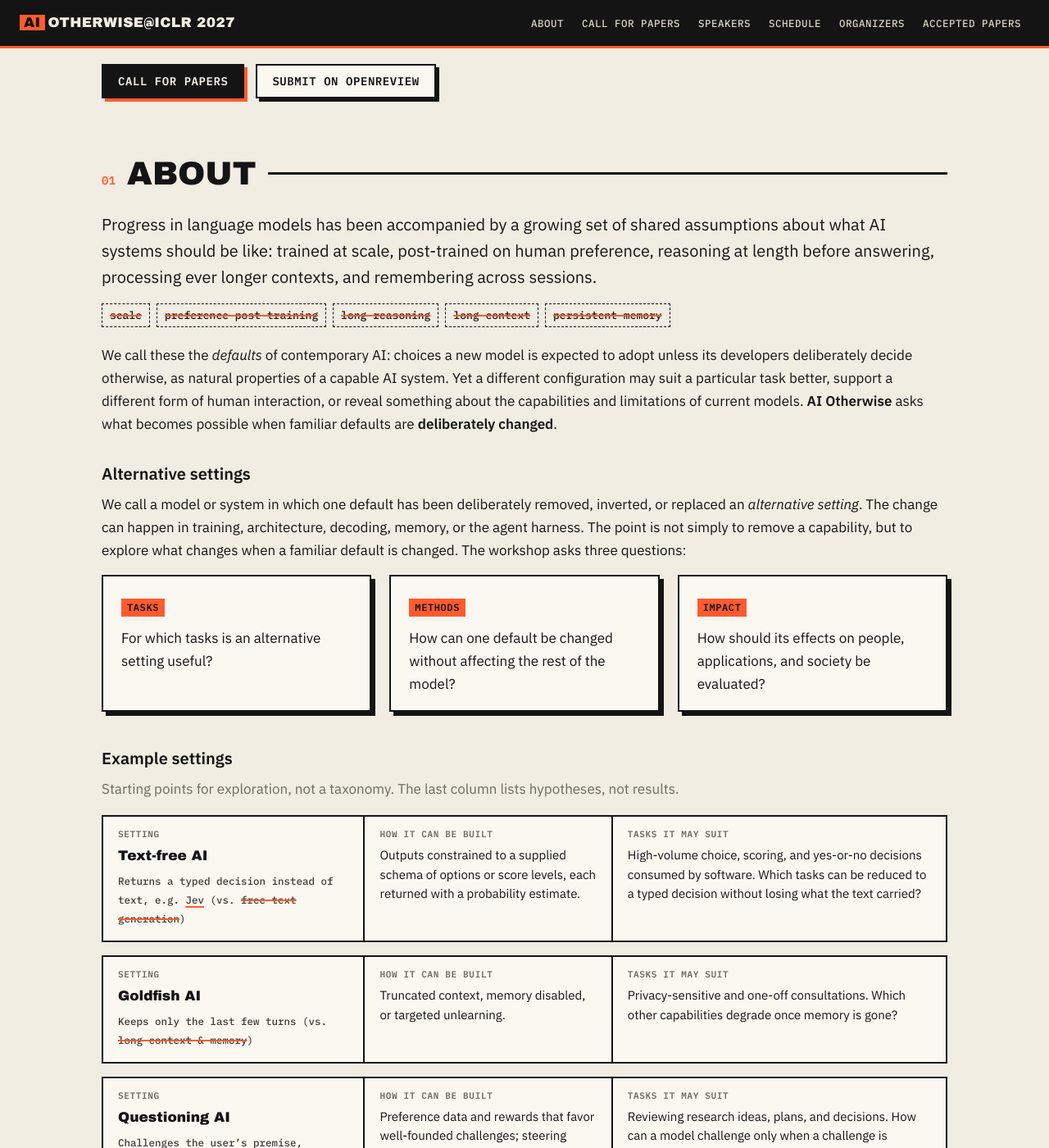
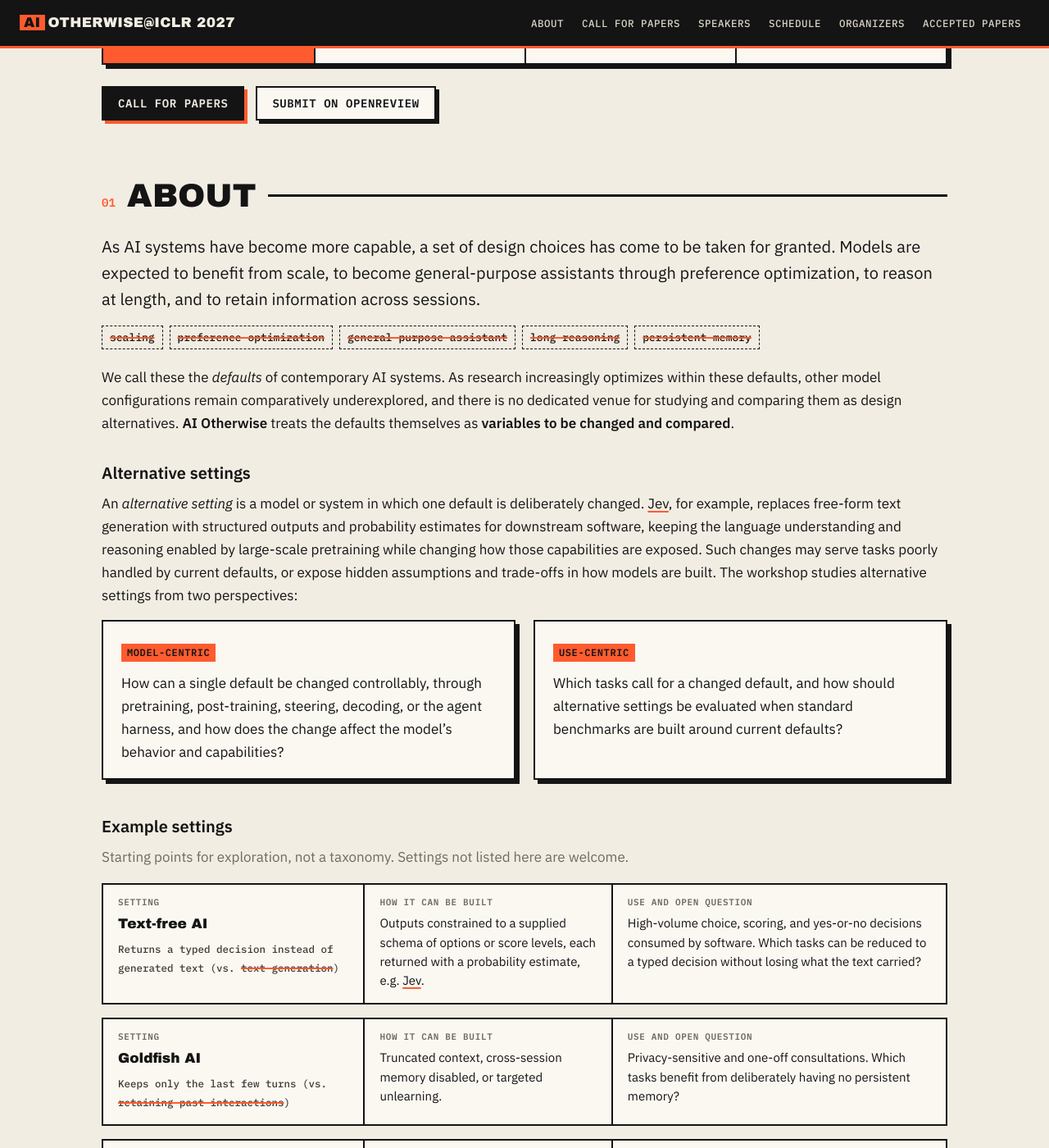
Before and after one commit to siyaqi/siyaqi.github.io, a Jekyll site: the page built from workshop_ai_otherwise/index.html, in a window 1280 px wide and 1400 px high, scrolled down 958 px. Shown: the whole window at 82% size. Built offline with Jekyll 4.4.1, drawn with Linux system fonts in a browser that asks for light colours; some of the changed text lies outside the part shown.

Commit message:
Workshop page: new title and ICLR-style framing from proposal; update tracks, themes, schedule; swap Juho Kim and Sara Hooker
Co-Authored-By: Claude Opus 5.5 (1M context) <noreply@anthropic.com>

```diff
--- a/workshop_ai_otherwise/index.html
+++ b/workshop_ai_otherwise/index.html
@@ -8,10 +8,10 @@ sitemap: false
 <meta charset="utf-8">
 <meta name="viewport" content="width=device-width, initial-scale=1">
 <title>AI Otherwise · ICLR 2027 Workshop</title>
-<meta name="description" content="AI Otherwise: Rethinking What AI Systems Are Assumed to Be. An ICLR 2027 workshop on alternative settings: models and systems in which one default has been deliberately removed, inverted, or replaced.">
+<meta name="description" content="AI Otherwise: Exploring Alternative Paradigms for Artificial Intelligence. An ICLR 2027 workshop on alternative settings: models and systems in which one default of contemporary AI is deliberately changed through training, steering, decoding, or the agent harness.">
 <meta name="robots" content="noindex">
 <meta property="og:title" content="AI Otherwise · ICLR 2027 Workshop">
-<meta property="og:description" content="What happens when a default of contemporary AI is changed?">
+<meta property="og:description" content="What can AI systems become when one of their defaults is deliberately changed?">
 <meta property="og:type" content="website">
 <meta property="og:url" content="https://siyaqi.github.io/workshop_ai_otherwise/">
 <meta property="og:image" content="https://siyaqi.github.io/workshop_ai_otherwise/hero.jpg">
@@ -369,8 +369,8 @@ sitemap: false
     <img class="hero-img" src="hero.jpg" width="1671" height="941"
          alt="AI Otherwise poster: 'Explore alternative paradigms for artificial intelligence', 'Beyond the defaults.' A collage of a human head surrounded by pop-up windows reading 'act beyond language', 'be questioning', 'optimize or change', 'selective memory' and 'break the pattern'.">
     <p class="kicker">Workshop at ICLR 2027 · California, USA · April 29–30, 2027</p>
-    <h1 style="margin-top:12px">AI Otherwise: Rethinking What AI Systems Are Assumed to Be</h1>
-    <p class="sub">What becomes possible when the <span class="mark">familiar defaults of AI are changed?</span></p>
+    <h1 style="margin-top:12px">AI Otherwise: Exploring Alternative Paradigms for Artificial Intelligence</h1>
+    <p class="sub">What can AI systems become when <span class="mark">one of their defaults is deliberately changed?</span></p>
     <div class="facts">
       <div class="fact hot"><div class="k">Submission deadline</div><div class="v">Jan 29, 2027</div><div class="s">23:59 Anywhere on Earth</div></div>
       <div class="fact"><div class="k">Notification</div><div class="v">Feb 26, 2027</div><div class="s">Via OpenReview</div></div>
@@ -391,39 +391,43 @@ sitemap: false
   <div class="wrap">
     <div class="sec-head"><span class="sec-num">01</span><h2>About</h2></div>
 
-    <p class="lede">Progress in language models has been accompanied by a growing set of shared assumptions about what AI systems should be like: trained at scale, post-trained on human preference, reasoning at length before answering, processing ever longer contexts, and remembering across sessions.</p>
+    <p class="lede">As AI systems have become more capable, a set of design choices has come to be taken for granted. Models are expected to benefit from scale, to become general-purpose assistants through preference optimization, to reason at length, and to retain information across sessions.</p>
 
     <div class="defaults" aria-label="Defaults of contemporary AI">
-      <span>scale</span><span>preference post-training</span><span>long reasoning</span><span>long context</span><span>persistent memory</span>
+      <span>scaling</span><span>preference optimization</span><span>general-purpose assistant</span><span>long reasoning</span><span>persistent memory</span>
     </div>
 
-    <p>We call these the <em>defaults</em> of contemporary AI: choices a new model is expected to adopt unless its developers deliberately decide otherwise, as natural properties of a capable AI system. Yet a different configuration may suit a particular task better, support a different form of human interaction, or reveal something about the capabilities and limitations of current models. <strong>AI Otherwise</strong> asks what becomes possible when familiar defaults are <strong>deliberately changed</strong>.</p>
+    <p>We call these the <em>defaults</em> of contemporary AI systems. As research increasingly optimizes within these defaults, other model configurations remain comparatively underexplored, and there is no dedicated venue for studying and comparing them as design alternatives. <strong>AI Otherwise</strong> treats the defaults themselves as <strong>variables to be changed and compared</strong>.</p>
 
     <h3>Alternative settings</h3>
-    <p>We call a model or system in which one default has been deliberately removed, inverted, or replaced an <em>alternative setting</em>. The change can happen in training, architecture, decoding, memory, or the agent harness. The point is not simply to remove a capability, but to explore what changes when a familiar default is changed. The workshop asks three questions:</p>
-    <div class="grid-3">
-      <div class="card"><span class="tag">Tasks</span><p>For which tasks is an alternative setting useful?</p></div>
-      <div class="card"><span class="tag">Methods</span><p>How can one default be changed without affecting the rest of the model?</p></div>
-      <div class="card"><span class="tag">Impact</span><p>How should its effects on people, applications, and society be evaluated?</p></div>
+    <p>An <em>alternative setting</em> is a model or system in which one default is deliberately changed. <a href="https://en.wikipedia.org/wiki/Jev_(AI_model)">Jev</a>, for example, replaces free-form text generation with structured outputs and probability estimates for downstream software, keeping the language understanding and reasoning enabled by large-scale pretraining while changing how those capabilities are exposed. Such changes may serve tasks poorly handled by current defaults, or expose hidden assumptions and trade-offs in how models are built. The workshop studies alternative settings from two perspectives:</p>
+    <div class="grid-2">
+      <div class="card"><span class="tag">Model-centric</span><p>How can a single default be changed controllably, through pretraining, post-training, steering, decoding, or the agent harness, and how does the change affect the model’s behavior and capabilities?</p></div>
+      <div class="card"><span class="tag">Use-centric</span><p>Which tasks call for a changed default, and how should alternative settings be evaluated when standard benchmarks are built around current defaults?</p></div>
     </div>
 
     <h3 style="margin-top:44px">Example settings</h3>
-    <p class="muted">Starting points for exploration, not a taxonomy. The last column lists hypotheses, not results.</p>
+    <p class="muted">Starting points for exploration, not a taxonomy. Settings not listed here are welcome.</p>
     <div class="probes">
       <div class="probe">
-        <div><span class="lbl">Setting</span><b>Text-free AI</b><span class="inv">Returns a typed decision instead of text, e.g. <a href="https://en.wikipedia.org/wiki/Jev_(AI_model)">Jev</a> (vs. <s>free-text generation</s>)</span></div>
-        <div><span class="lbl">How it can be built</span>Outputs constrained to a supplied schema of options or score levels, each returned with a probability estimate.</div>
-        <div><span class="lbl">Tasks it may suit</span>High-volume choice, scoring, and yes-or-no decisions consumed by software. Which tasks can be reduced to a typed decision without losing what the text carried?</div>
+        <div><span class="lbl">Setting</span><b>Text-free AI</b><span class="inv">Returns a typed decision instead of generated text (vs. <s>text generation</s>)</span></div>
+        <div><span class="lbl">How it can be built</span>Outputs constrained to a supplied schema of options or score levels, each returned with a probability estimate, e.g. <a href="https://en.wikipedia.org/wiki/Jev_(AI_model)">Jev</a>.</div>
+        <div><span class="lbl">Use and open question</span>High-volume choice, scoring, and yes-or-no decisions consumed by software. Which tasks can be reduced to a typed decision without losing what the text carried?</div>
       </div>
       <div class="probe">
-        <div><span class="lbl">Setting</span><b>Goldfish AI</b><span class="inv">Keeps only the last few turns (vs. <s>long context &amp; memory</s>)</span></div>
-        <div><span class="lbl">How it can be built</span>Truncated context, memory disabled, or targeted unlearning.</div>
-        <div><span class="lbl">Tasks it may suit</span>Privacy-sensitive and one-off consultations. Which other capabilities degrade once memory is gone?</div>
+        <div><span class="lbl">Setting</span><b>Goldfish AI</b><span class="inv">Keeps only the last few turns (vs. <s>retaining past interactions</s>)</span></div>
+        <div><span class="lbl">How it can be built</span>Truncated context, cross-session memory disabled, or targeted unlearning.</div>
+        <div><span class="lbl">Use and open question</span>Privacy-sensitive and one-off consultations. Which tasks benefit from deliberately having no persistent memory?</div>
       </div>
       <div class="probe">
         <div><span class="lbl">Setting</span><b>Questioning AI</b><span class="inv">Challenges the user’s premise, argument, or decision (vs. <s>accommodating the user</s>)</span></div>
-        <div><span class="lbl">How it can be built</span>Preference data and rewards that favor well-founded challenges; steering against the sycophancy direction.</div>
-        <div><span class="lbl">Tasks it may suit</span>Reviewing research ideas, plans, and decisions. How can a model challenge only when a challenge is warranted?</div>
+        <div><span class="lbl">How it can be built</span>Preference data and rewards that favor well-founded challenges, or steering against the sycophancy direction.</div>
+        <div><span class="lbl">Use and open question</span>Reviewing research ideas, plans, and decisions, and detecting false premises. How can a model challenge only when a challenge is warranted, and how is that evaluated?</div>
+      </div>
+      <div class="probe">
+        <div><span class="lbl">Setting</span><b>Long-tail AI</b><span class="inv">Answers from the tail of its output distribution (vs. <s>the most probable, most preferred answer</s>)</span></div>
+        <div><span class="lbl">How it can be built</span>Tail sampling, inverted preferences, or rewards against the mode.</div>
+        <div><span class="lbl">Use and open question</span>Brainstorming, hypothesis generation, and creative writing. How can a rare but valuable answer be told apart from a wrong one?</div>
       </div>
     </div>
   </div>
@@ -433,28 +437,28 @@ sitemap: false
 <section class="block" id="cfp">
   <div class="wrap">
     <div class="sec-head"><span class="sec-num">02</span><h2>Call for Papers</h2></div>
-    <p>We invite submissions on <strong>alternative settings</strong>. Submissions do not need to be complete: we welcome ideas for new architectures or new ways of using models, preliminary experiments, short idea papers, demo designs, and user studies. Small observations from everyday use are as welcome as large studies.</p>
+    <p>We invite submissions that change one default of contemporary AI and study what the change enables or reveals. Submissions do not need to be complete: ideas for new architectures or new ways of using models, preliminary experiments, and small observations from practical use are as welcome as large studies. Beyond reporting results, submissions should explain <em>why</em> the change has the observed effect, whether or not it improves on the default.</p>
 
     <h3>Topics of interest</h3>
     <div class="grid-3">
-      <div class="card"><span class="tag">Theme 1</span><h4>Tasks that call for a different model</h4><p>A specific task for which a default model performs poorly or is unsuitable, which default causes the problem, and the setting the task requires. A single well-defined task is sufficient.</p></div>
-      <div class="card"><span class="tag">Theme 2</span><h4>Building alternative settings</h4><p>Removing one mainstream setting in pretraining, architecture, post-training, decoding, memory, or the agent harness; steering and interpretability methods; training data and objectives for specific behaviors.</p></div>
-      <div class="card"><span class="tag">Theme 3</span><h4>Impact of alternative AI</h4><p>How alternative settings affect users, applications, and society: user studies, default-vs-alternative comparisons, multi-session evaluation, negative results, and preventing harmful effects.</p></div>
+      <div class="card"><span class="tag">Theme 1</span><h4>Tasks that call for a different model</h4><p>A specific task or application domain where a default model performs poorly or is unsuitable: which default causes the problem, and what setting the task requires. A single well-defined task is sufficient.</p></div>
+      <div class="card"><span class="tag">Theme 2</span><h4>Building alternative settings</h4><p>Changing one default in pretraining, architecture, post-training, decoding, memory, or the agent harness; comparisons of changing the same default at different levels; steering and interpretability methods for removing or adding a default; training data and objectives for specific behaviors.</p></div>
+      <div class="card"><span class="tag">Theme 3</span><h4>Using and evaluating alternative AI</h4><p>Comparisons with default models, new metrics and benchmarks for properties that standard evaluations miss, multi-session and human evaluations, effects on downstream applications, and negative results.</p></div>
     </div>
     <p class="note">Themes are not exclusive, and settings not listed above are welcome.</p>
 
     <h3 id="submission">Submission tracks</h3>
     <div class="grid-3 tracks">
-      <div class="card fmt"><span class="tag">Track 1</span><h4>Research papers</h4><span class="pages">Up to 5 pages</span><p>Empirical, theoretical, or methodological work on any of the themes. Work under review elsewhere is welcome.</p></div>
-      <div class="card fmt"><span class="tag">Track 2</span><h4>Tiny/short papers</h4><span class="pages">Up to 2 pages</span><p>A single experiment, a negative result, a well-argued question, or a single task for which a default was the wrong choice.</p></div>
-      <div class="card fmt"><span class="tag">Track 3</span><h4>Demo track</h4><span class="pages">2 pages + link or video</span><p>A working or partially working alternative setting that participants can use: the removed default, the method, and observations.</p></div>
+      <div class="card fmt"><span class="tag">Track 1</span><h4>Long papers</h4><span class="pages">6–8 pages</span><p>Work that builds, analyzes, or evaluates an alternative setting under any of the themes. Work in progress is welcome if the contribution and its supporting evidence are clearly stated.</p></div>
+      <div class="card fmt"><span class="tag">Track 2</span><h4>Tiny/short papers</h4><span class="pages">2–4 pages</span><p>Following the ICLR tiny and short papers initiative: a single experiment, a negative result with justification, a well-argued question, or a single task for which a default was the wrong choice.</p></div>
+      <div class="card fmt"><span class="tag">Track 3</span><h4>Demo track</h4><span class="pages">2 pages + link or video</span><p>A working or partially working alternative setting, presented live in the poster and demo sessions. Accepted demos form the first entries of an open catalog of alternative settings.</p></div>
     </div>
 
     <dl class="details" style="margin-top:30px">
       <div><dt>Format</dt><dd>ICLR 2027 LaTeX template; page limits exclude references. We prioritize new and ongoing work over work already published at a machine learning venue.</dd></div>
-      <div><dt>Review</dt><dd>Papers and tiny/short papers are reviewed double-blind; demos single-blind. Best paper and best demo awards will be given.</dd></div>
+      <div><dt>Review</dt><dd>Double-blind on OpenReview, with at least two reviews per submission from a program committee spanning post-training, steering and interpretability, agents, and evaluation. Tiny/short papers and demos are reviewed according to their scope. Best paper and best demo awards will be given.</dd></div>
       <div><dt>Publication</dt><dd>Non-archival. Accepted work is publicly visible on OpenReview. All accepted contributions receive a poster; six are selected for contributed talks, and demos are presented hands-on in the poster and demo sessions (authors bring their own devices).</dd></div>
-      <div><dt>LLM policy</dt><dd>We follow the ICLR 2027 LLM policy. Language models may assist but not serve as primary authors or reviewers; AI-generated submissions are not permitted in the tiny/short paper track.</dd></div>
+      <div><dt>LLM policy</dt><dd>We follow the ICLR 2027 LLM policy. LLMs may assist but not serve as primary authors or reviewers, and substantial use should be described. Tiny/short papers must be primarily human-authored. Model outputs reported as experimental results are welcome, provided the prompts and settings needed to reproduce them are stated.</dd></div>
       <div><dt>Submit</dt><dd>Via OpenReview (link TBA) by <strong>January 29, 2027</strong>, Anywhere on Earth.</dd></div>
     </dl>
 
@@ -475,11 +479,11 @@ sitemap: false
     <div class="sec-head"><span class="sec-num">03</span><h2>Speakers</h2></div>
     <p>Invited talks and panels in two sessions: a model-centric morning and a use-centric afternoon. All nine invited speakers have confirmed.</p>
     <div class="people speakers-grid">
-      <div class="person speaker-card"><img class="ph" src="juho.jpg" alt="Photo of Juho Kim" width="240" height="240" loading="lazy"><h4><a href="https://juhokim.com/">Juho Kim</a></h4><div class="aff">KAIST</div></div>
+      <div class="person speaker-card"><img class="ph" src="sara.jpg" alt="Photo of Sara Hooker" width="240" height="240" loading="lazy"><h4><a href="https://www.sarahooker.me/">Sara Hooker</a></h4><div class="aff">Adaption Labs</div></div>
       <div class="person speaker-card"><img class="ph" src="stephanie.jpg" alt="Photo of Stephanie Milani" width="240" height="240" loading="lazy"><h4><a href="https://stephmilani.github.io">Stephanie Milani</a></h4><div class="aff">Microsoft Research</div></div>
       <div class="person speaker-card"><img class="ph" src="tianmin.jpg" alt="Photo of Tianmin Shu" width="240" height="240" loading="lazy"><h4><a href="https://www.tshu.io/">Tianmin Shu</a></h4><div class="aff">Johns Hopkins University</div></div>
       <div class="person speaker-card"><img class="ph" src="qingyu.jpg" alt="Photo of Qingyu Yin" width="240" height="240" loading="lazy"><h4><a href="https://qingyu-yin.github.io/">Qingyu Yin</a></h4><div class="aff">Meta</div></div>
-      <div class="person speaker-card"><img class="ph" src="sara.jpg" alt="Photo of Sara Hooker" width="240" height="240" loading="lazy"><h4><a href="https://www.sarahooker.me/">Sara Hooker</a></h4><div class="aff">Adaption Labs</div></div>
+      <div class="person speaker-card"><img class="ph" src="juho.jpg" alt="Photo of Juho Kim" width="240" height="240" loading="lazy"><h4><a href="https://juhokim.com/">Juho Kim</a></h4><div class="aff">KAIST</div></div>
       <div class="person speaker-card"><img class="ph" src="sherry.jpg" alt="Photo of Sherry Tongshuang Wu" width="240" height="240" loading="lazy"><h4><a href="https://www.cs.cmu.edu/~sherryw/">Sherry Tongshuang Wu</a></h4><div class="aff">Carnegie Mellon University</div></div>
       <div class="person speaker-card"><img class="ph" src="kaitlyn.jpg" alt="Photo of Kaitlyn Zhou" width="240" height="240" loading="lazy"><h4><a href="https://katezhou.github.io/">Kaitlyn Zhou</a></h4><div class="aff">Cornell University</div></div>
       <div class="person speaker-card"><img class="ph" src="tal.jpg" alt="Photo of Tal August" width="240" height="240" loading="lazy"><h4><a href="https://talaugust.github.io/">Tal August</a></h4><div class="aff">UIUC</div></div>
@@ -497,29 +501,31 @@ sitemap: false
     <div class="session">
       <div class="session-title">Morning · Model-centric</div>
       <div class="slot"><div class="t">08:50–09:00</div><div class="a"><b>Opening remarks</b> · Organizers</div></div>
-      <div class="slot"><div class="t">09:00–10:30</div><div class="a"><b>Talks + Panel</b> · <i>How can we change the model, not only optimize it?</i>
+      <div class="slot"><div class="t">09:00–10:45</div><div class="a"><b>Talks + Panel</b> · <i>How can we change the model, not only optimize it?</i>
         <!-- <ul class="speakers">
-          <li>Kawin Ethayarajh <span>Assist. Prof., UChicago</span></li>
-          <li>Stephanie Milani <span>Incoming Assist. Prof., JHU</span></li>
+          <li>Juho Kim <span>Assoc. Prof., KAIST</span></li>
+          <li>Stephanie Milani <span>Microsoft Research</span></li>
           <li>Tianmin Shu <span>Assist. Prof., JHU</span></li>
+          <li>Qingyu Yin <span>Senior Researcher, Meta</span></li>
+          <li>Sara Hooker <span>Co-founder, Adaption Labs</span></li>
         </ul> -->
       </div></div>
-      <div class="slot"><div class="t">10:30–11:00</div><div class="a"><b>Coffee break</b></div></div>
-      <div class="slot"><div class="t">11:00–11:45</div><div class="a"><b>Contributed talks 1–3</b> · drawn from workshop submissions</div></div>
-      <div class="slot"><div class="t">11:45–12:30</div><div class="a"><b>Poster and demo session I</b></div></div>
+      <div class="slot"><div class="t">10:45–11:15</div><div class="a"><b>Coffee break</b></div></div>
+      <div class="slot"><div class="t">11:15–12:00</div><div class="a"><b>Contributed talks 1–3</b> · drawn from workshop submissions</div></div>
+      <div class="slot"><div class="t">12:00–12:30</div><div class="a"><b>Poster and demo session I</b></div></div>
     </div>
 
     <div class="break">Lunch · 12:30–13:30</div>
 
     <div class="session">
       <div class="session-title">Afternoon · Use-centric</div>
-      <div class="slot"><div class="t">13:30–15:00</div><div class="a"><b>Talks + Panel</b> · <i>How does a changed model reshape user interaction?</i>
+      <div class="slot"><div class="t">13:30–15:00</div><div class="a"><b>Talks + Panel</b> · <i>How does changing the model change what it is used for?</i>
         <!-- <ul class="speakers">
           <li>Sherry Tongshuang Wu <span>Assist. Prof., CMU</span></li>
           <li>Kaitlyn Zhou <span>Assist. Prof., Cornell</span></li>
           <li>Tal August <span>Assist. Prof., UIUC</span></li>
-          <li>Juho Kim <span>Assoc. Prof., KAIST</span></li> -->
-        <!-- </ul> -->
+          <li>Kawin Ethayarajh <span>Assist. Prof., UChicago</span></li>
+        </ul> -->
       </div></div>
       <div class="slot"><div class="t">15:00–15:45</div><div class="a"><b>Contributed talks 4–6</b> · drawn from workshop submissions</div></div>
       <div class="slot"><div class="t">15:45–16:45</div><div class="a"><b>Coffee break &amp; poster and demo session II</b></div></div>
```
